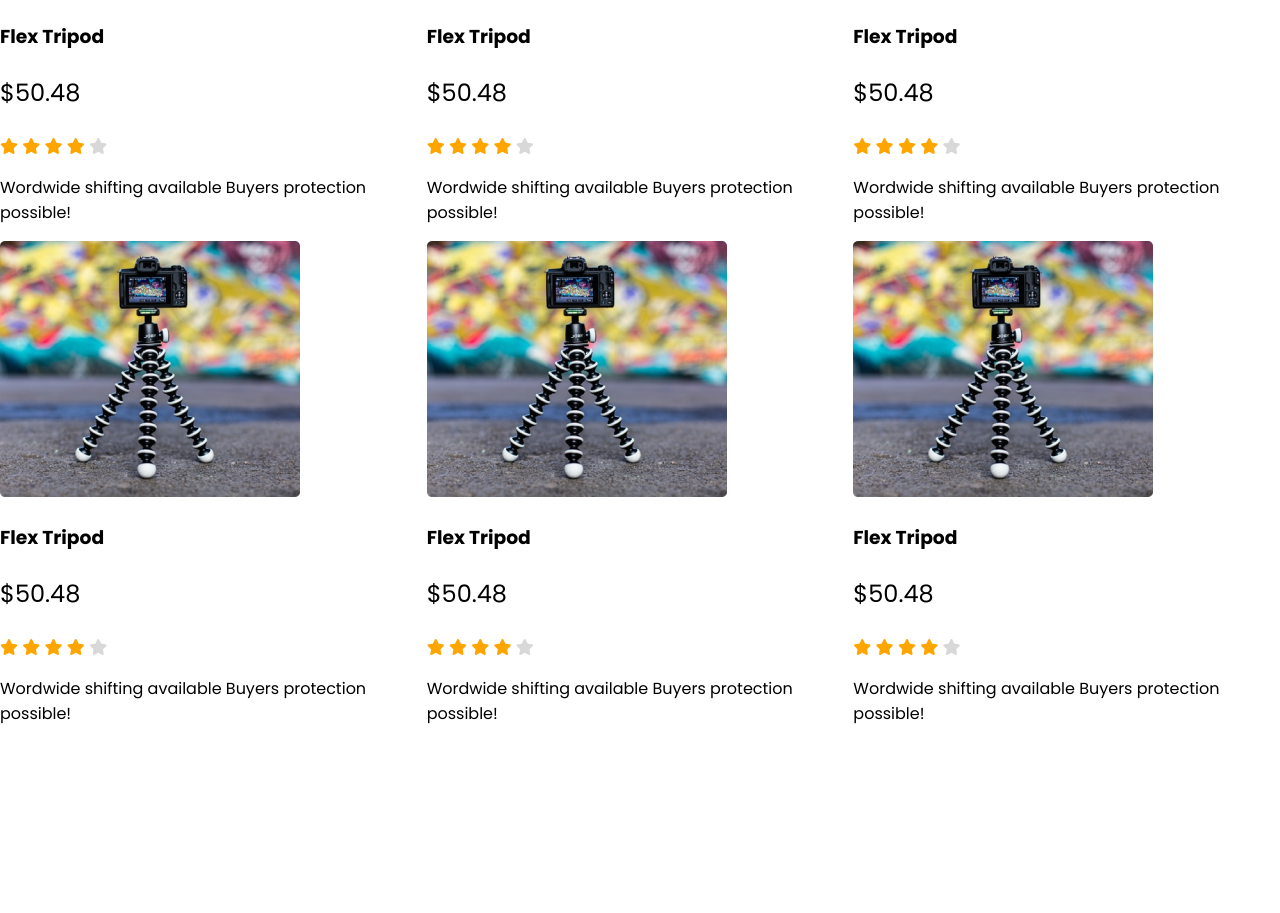
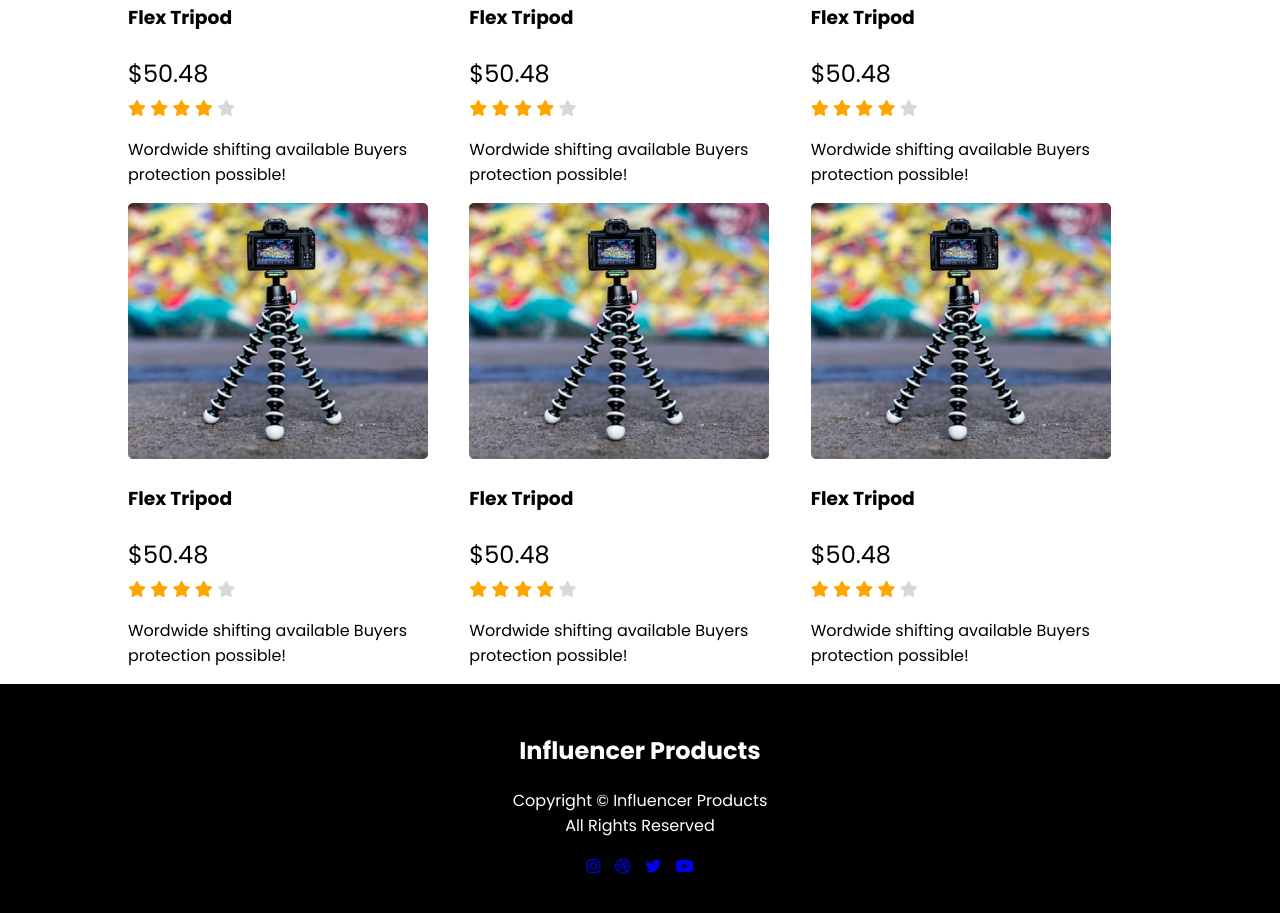
Before and after one commit to faisal-jahan/assignment-2, a plain HTML site: page index.html in a window 1280 px wide. Shown: the part 1573-2486 px from the top of the page. Before the commit the page ends 2315 px from the top, so only its background shows below. Drawn offline with Linux system fonts and the light colour scheme.

Commit message:
Code Updated

```diff
--- a/index.html
+++ b/index.html
@@ -169,7 +169,7 @@
                         <img src="images/tripod.png" alt="">
                     </div>
                     <div class="product-details">
-                        <h3>
+                        <h3 class="product-name">
                             Flex Tripod
                         </h3>
 
@@ -387,7 +387,21 @@
 
     <!-- footer starts here -->
     <footer>
-
+        <div>
+            <h2>
+                Influencer Products
+            </h2>
+            <p>
+                Copyright &copy; Influencer Products <br>
+                All Rights Reserved
+            </p>
+            <p class="social-icon">
+                <a href="https://instagram.com" target="_blank" rel="noopener noreferrer"><i class="fab fa-instagram"></i></a>
+                <a href="https://dribble.com" target="_blank" rel="noopener noreferrer"><i class="fab fa-dribbble"></i></a>
+                <a href="https://twitter.com" target="_blank" rel="noopener noreferrer"><i class="fab fa-twitter"></i></a>
+                <a href="https://youtube.com" target="_blank" rel="noopener noreferrer"><i class="fab fa-youtube"></i></a>
+            </p>
+        </div>
     </footer>
     <!-- footer ends here -->
 
--- a/style.css
+++ b/style.css
@@ -100,6 +100,24 @@ nav a{
     justify-content: center;
     align-items: center;
     grid-template-columns: repeat(3, 1fr);
+    padding: 0 10% 0 10%;
+    grid-gap:;
+}
+
+.product{
+    display: flex;
+    flex-direction: column;
+    justify-content: center;
+}
+
+.product-details{
+    display: flex;
+    flex-direction: column;
+    justify-content: center;
+}
+
+.price,.product-name{
+    margin:5px 0px;
 }
 
 .product-details .price{
@@ -113,3 +131,21 @@ nav a{
 .fa-star.empty{
     color: rgb(216, 216, 216);
 }
+
+/*-----------------------
+ footer section
+ ------------------------*/
+
+footer{
+    height: 239px;
+    text-align: center;
+    background-color: black;
+    color: white;
+    display: flex;
+    align-items: center;
+    justify-content: center;
+}
+
+.social-icon i{
+    margin:0px 5px;
+}
```
